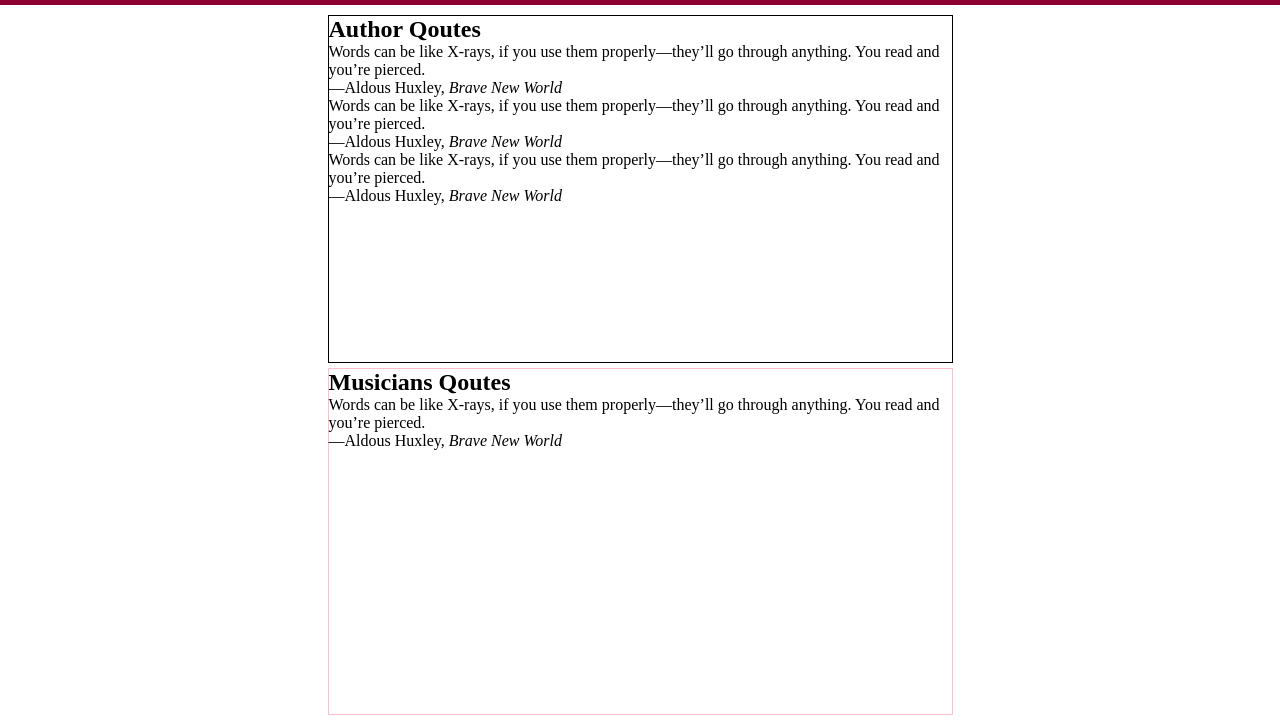
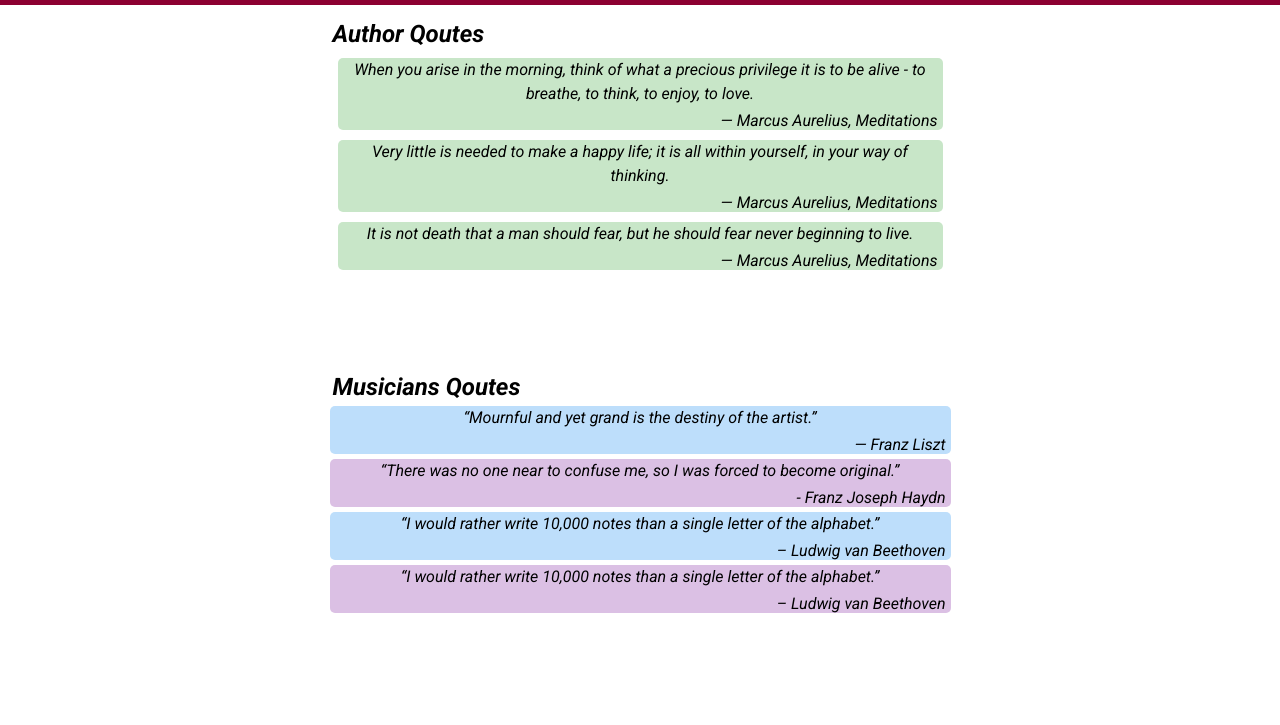
Before and after one commit to Tijanif/boolean-uk-html-quotebook, a website: page index.html in a window 1280 px wide. Shown: the part 75-800 px from the top of the page. Drawn offline with Linux system fonts and the light colour scheme.

Commit message:
updated css on the main

```diff
--- a/index.html
+++ b/index.html
@@ -19,35 +19,42 @@
         <section class="author-qoutes">
           <h2>Author Qoutes</h2>
           <figure class="author-qoutes-figures">
-            <blockquote cite="">
+            <blockquote
+              cite="https://www.brainyquote.com/quotes/marcus_aurelius_132163"
+            >
               <p>
-                Words can be like X-rays, if you use them properly—they’ll go
-                through anything. You read and you’re pierced.
+                When you arise in the morning, think of what a precious
+                privilege it is to be alive - to breathe, to think, to enjoy, to
+                love.
               </p>
               <figcaption>
-                —Aldous Huxley, <cite>Brave New World</cite>
+                — Marcus Aurelius, <cite>Meditations</cite>
               </figcaption>
             </blockquote>
           </figure>
           <figure class="author-qoutes-figures">
-            <blockquote cite="">
+            <blockquote
+              cite="https://www.brainyquote.com/quotes/marcus_aurelius_386395"
+            >
               <p>
-                Words can be like X-rays, if you use them properly—they’ll go
-                through anything. You read and you’re pierced.
+                Very little is needed to make a happy life; it is all within
+                yourself, in your way of thinking.
               </p>
               <figcaption>
-                —Aldous Huxley, <cite>Brave New World</cite>
+                — Marcus Aurelius, <cite>Meditations</cite>
               </figcaption>
             </blockquote>
           </figure>
           <figure class="author-qoutes-figures">
-            <blockquote cite="">
+            <blockquote
+              cite="https://www.brainyquote.com/quotes/marcus_aurelius_148732"
+            >
               <p>
-                Words can be like X-rays, if you use them properly—they’ll go
-                through anything. You read and you’re pierced.
+                It is not death that a man should fear, but he should fear never
+                beginning to live.
               </p>
               <figcaption>
-                —Aldous Huxley, <cite>Brave New World</cite>
+                — Marcus Aurelius, <cite>Meditations</cite>
               </figcaption>
             </blockquote>
           </figure>
@@ -55,13 +62,53 @@
         <section class="musicians-qoutes">
           <h2>Musicians Qoutes</h2>
           <figure class="musicians-qoutes-figures">
-            <blockquote cite="">
+            <blockquote
+              cite="https://www.musicnotes.com/now/news/25-quotes-from-musicians-for-musicians/"
+            >
               <p>
-                Words can be like X-rays, if you use them properly—they’ll go
-                through anything. You read and you’re pierced.
+                “Mournful and yet grand is the destiny of the artist.”
               </p>
               <figcaption>
-                —Aldous Huxley, <cite>Brave New World</cite>
+                — Franz Liszt
+              </figcaption>
+            </blockquote>
+          </figure>
+          <figure class="musicians-qoutes-figures">
+            <blockquote
+              cite="https://www.musicnotes.com/now/news/25-quotes-from-musicians-for-musicians/"
+            >
+              <p>
+                “There was no one near to confuse me, so I was forced to become
+                original.”
+              </p>
+              <figcaption>
+                - Franz Joseph Haydn
+              </figcaption>
+            </blockquote>
+          </figure>
+          <figure class="musicians-qoutes-figures">
+            <blockquote
+              cite="https://www.musicnotes.com/now/news/25-quotes-from-musicians-for-musicians/"
+            >
+              <p>
+                “I would rather write 10,000 notes than a single letter of the
+                alphabet.”
+              </p>
+              <figcaption>
+                – Ludwig van Beethoven
+              </figcaption>
+            </blockquote>
+          </figure>
+          <figure class="musicians-qoutes-figures">
+            <blockquote
+              cite="https://www.musicnotes.com/now/news/25-quotes-from-musicians-for-musicians/"
+            >
+              <p>
+                “I would rather write 10,000 notes than a single letter of the
+                alphabet.”
+              </p>
+              <figcaption>
+                – Ludwig van Beethoven
               </figcaption>
             </blockquote>
           </figure>
--- a/style.css
+++ b/style.css
@@ -2,6 +2,7 @@
   margin: 0;
   padding: 0;
   box-sizing: border-box;
+  font-family: "Roboto";
 }
 /* MAIN CONTAINER */
 .container {
@@ -36,11 +37,59 @@
 }
 
 .main-content .author-qoutes {
-  border: 1px solid black;
   grid-area: author-qoutes;
+  font-style: italic;
 }
 
 .main-content .musicians-qoutes {
-  border: 1px solid pink;
   grid-area: musicians;
+  font-style: italic;
 }
+
+/* MAIN CONTENT SECTION AUTHOR QOUTES */
+.author-qoutes h2 {
+  margin: 5px;
+}
+
+.author-qoutes .author-qoutes-figures {
+  margin: 10px;
+  background-color: #c8e6c8;
+  border-radius: 5px;
+}
+
+.author-qoutes .author-qoutes-figures p {
+  /* font: caption; */
+  line-height: 1.5;
+  margin: 5px;
+  text-align: center;
+}
+.author-qoutes .author-qoutes-figures figcaption {
+  margin: 5px;
+  text-align: right;
+}
+
+/* MAIN CONTENT SECTION MUSICIANS QOUTES */
+.musicians-qoutes h2 {
+  margin: 5px;
+}
+
+.musicians-qoutes .musicians-qoutes-figures {
+  margin: 2px;
+  background-color: #bddefb;
+  border-radius: 5px;
+}
+
+.musicians-qoutes .musicians-qoutes-figures p {
+  line-height: 1.5;
+  margin: 5px;
+  text-align: center;
+}
+
+.musicians-qoutes .musicians-qoutes-figures figcaption {
+  margin: 5px;
+  text-align: right;
+}
+
+.musicians-qoutes .musicians-qoutes-figures:nth-child(odd) {
+  background-color: #dbc0e4;
+}
```
